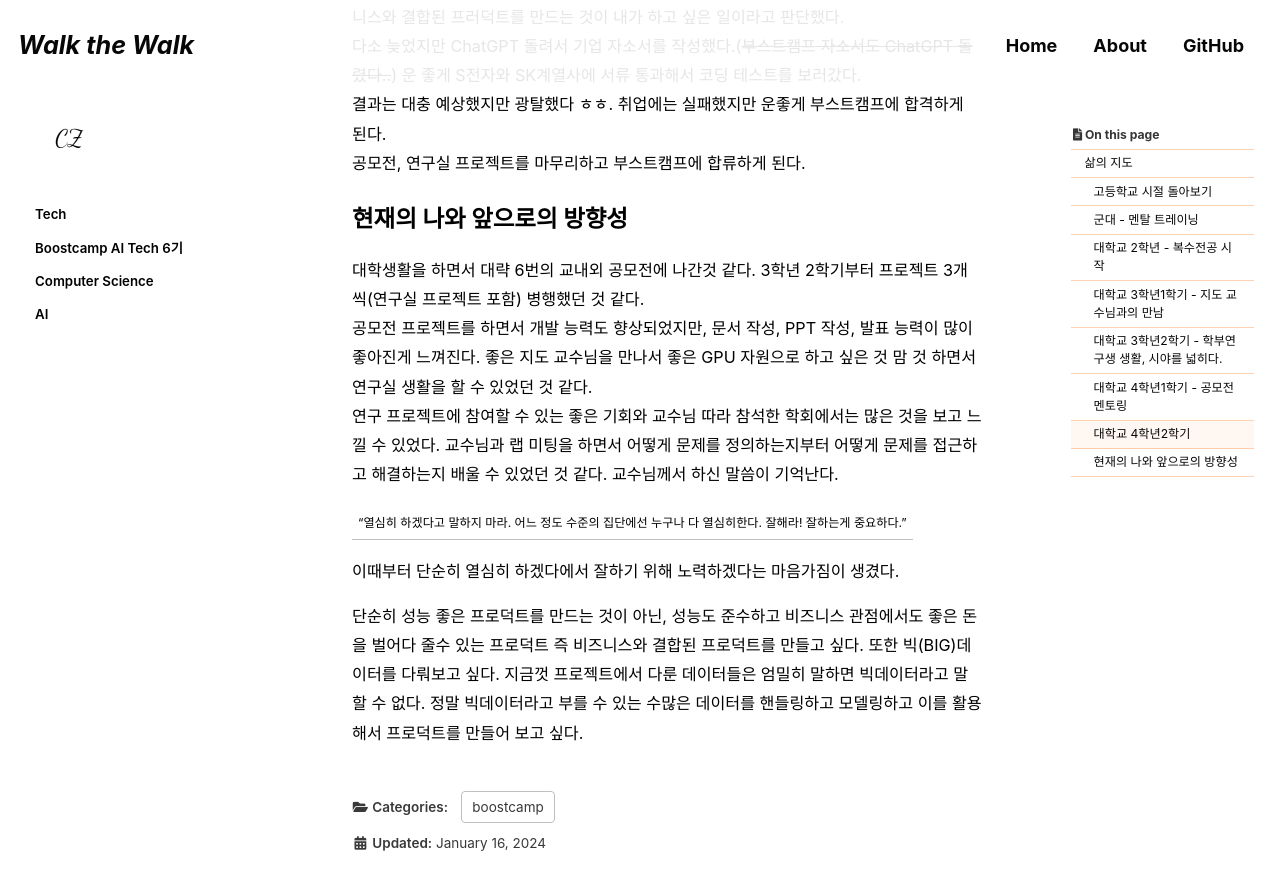
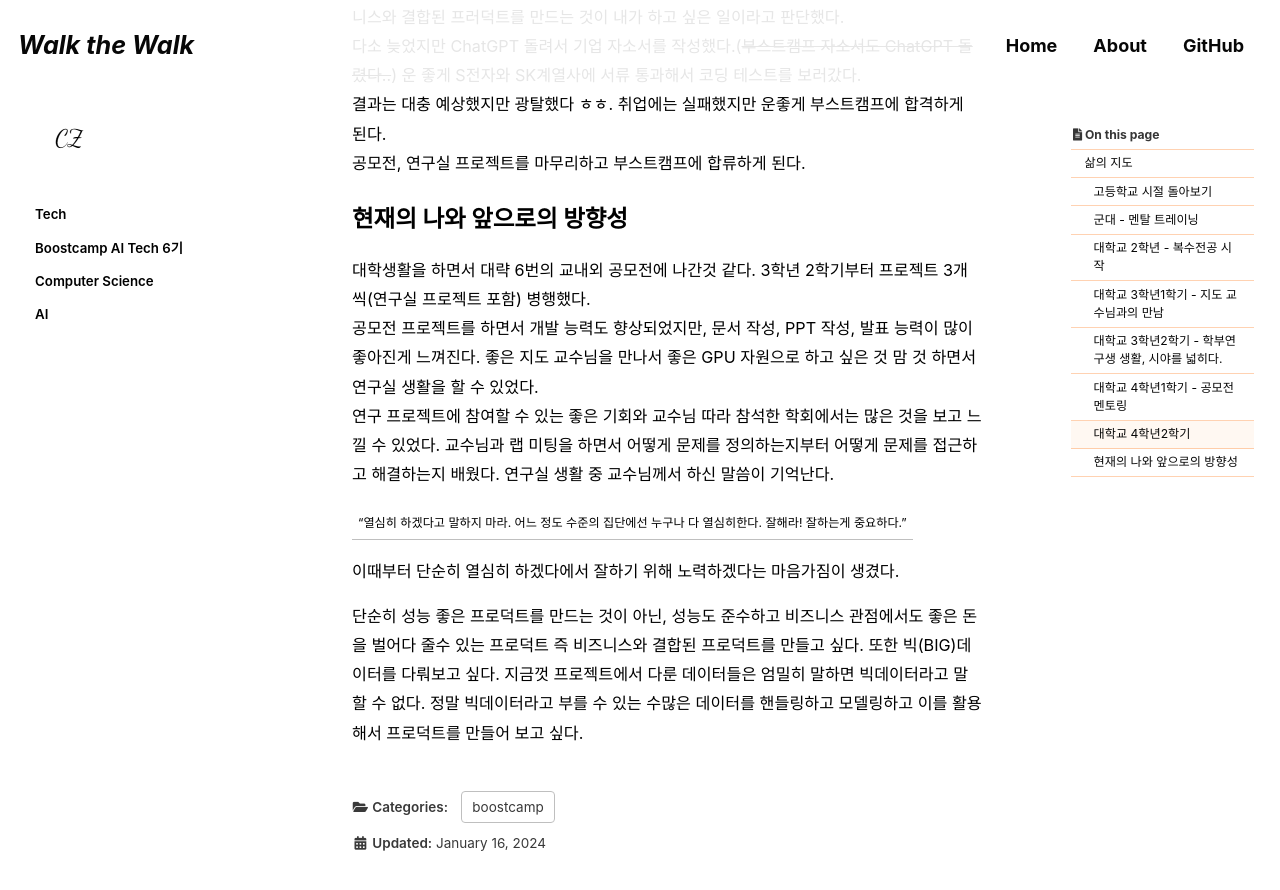
Before and after one commit to ChangZero/ChangZero.github.io, a Jekyll site: the page built from _posts/2024-01-02-aitech-mapsOfLife.md, in a window 1280 px wide and 900 px high, scrolled down 4831 px. Shown: the top 890 px of the window. Built offline with Jekyll 4.4.1, drawn with Linux system fonts in a browser that asks for light colours; cached includes are drawn as plain includes; nearby versions of some CDN libraries; some web fonts are replaced; comment, search, counter and statistics services are not loaded.

Commit message:
fix: 240102

```diff
--- a/_posts/2024-01-02-aitech-mapsOfLife.md
+++ b/_posts/2024-01-02-aitech-mapsOfLife.md
@@ -96,10 +96,10 @@ last_modified_at: 2024-01-16
 
 
 ## 현재의 나와 앞으로의 방향성
-대학생활을 하면서 대략 6번의 교내외 공모전에 나간것 같다. 3학년 2학기부터 프로젝트 3개씩(연구실 프로젝트 포함) 병행했던 것 같다.<br>
+대학생활을 하면서 대략 6번의 교내외 공모전에 나간것 같다. 3학년 2학기부터 프로젝트 3개씩(연구실 프로젝트 포함) 병행했다.<br>
 공모전 프로젝트를 하면서 개발 능력도 향상되었지만, 문서 작성, PPT 작성, 발표 능력이 많이 좋아진게 느껴진다.
-좋은 지도 교수님을 만나서 좋은 GPU 자원으로 하고 싶은 것 맘 것 하면서 연구실 생활을 할 수 있었던 것 같다. <br>
-연구 프로젝트에 참여할 수 있는 좋은 기회와 교수님 따라 참석한 학회에서는 많은 것을 보고 느낄 수 있었다. 교수님과 랩 미팅을 하면서 어떻게 문제를 정의하는지부터 어떻게 문제를 접근하고 해결하는지 배울 수 있었던 것 같다. 교수님께서 하신 말씀이 기억난다.
+좋은 지도 교수님을 만나서 좋은 GPU 자원으로 하고 싶은 것 맘 것 하면서 연구실 생활을 할 수 있었다. <br>
+연구 프로젝트에 참여할 수 있는 좋은 기회와 교수님 따라 참석한 학회에서는 많은 것을 보고 느낄 수 있었다. 교수님과 랩 미팅을 하면서 어떻게 문제를 정의하는지부터 어떻게 문제를 접근하고 해결하는지 배웠다. 연구실 생활 중 교수님께서 하신 말씀이 기억난다.
 
 | "열심히 하겠다고 말하지 마라. 어느 정도 수준의 집단에선 누구나 다 열심히한다.        잘해라! 잘하는게 중요하다."
 
```
